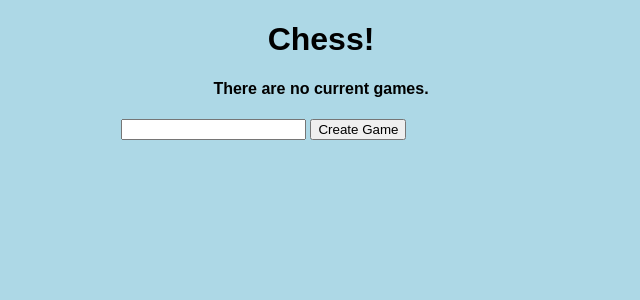
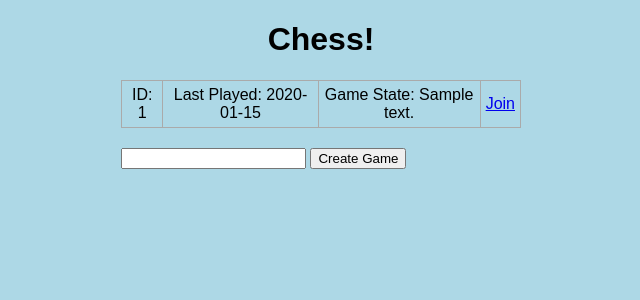
Before and after one commit to WaterKat/server-chess-backend, a Flask app: page / in a window 1280 px wide. Shown: the top 300 px of the page, without its empty margins (319-959 px from the left). Run offline with Flask 3, Linux system fonts and the light colour scheme; tables that the repository leaves empty hold one stand-in row (values such as "Sample post").

Commit message:
adding display table for games

```diff
--- a/app.py
+++ b/app.py
@@ -1,4 +1,4 @@
-from flask import Flask, request, render_template
+from flask import Flask, request, render_template, redirect
 from flask_sqlalchemy import SQLAlchemy
 from datetime import datetime
 
@@ -8,15 +8,35 @@ db = SQLAlchemy(app)
 
 class Game(db.Model):
   id = db.Column(db.Integer, primary_key=True)
+  black_id=db.Column(db.String(200), nullable=False, default='black')
+  white_id=db.Column(db.String(200), nullable=False, default='white')
   content = db.Column(db.String(200), nullable=False, default='rnbqkbnr/pppppppp/8/8/8/8/PPPPPPPP/RNBQKBNR')
+  last_play_date = db.Column(db.DateTime, default=datetime.utcnow)
   date_created = db.Column(db.DateTime, default=datetime.utcnow)
 
 with app.app_context():
   db.create_all()
 
+@app.route('/game', methods=['POST'])
+def create_game():
+  new_game = Game()
+  #new_game.black_id = random()
+  #new_game.white_id = random()
+
+  try:
+    db.session.add(new_game)
+    db.session.commit()
+
+  except:
+    return 'Something went wrong creating your game.'
+
+  return redirect(f"/game/{new_game.white_id}")
+
+
 @app.route('/', methods=['GET'])
 def index():
-  return render_template('index.html')
+  active_games = Game.query.order_by(Game.last_play_date).all()
+  return render_template('index.html', active_games=active_games)
 
 if __name__ == "__main__":
   app.run(debug=True)
--- a/templates/index.html
+++ b/templates/index.html
@@ -8,14 +8,14 @@
 
 <div class="content">
   <h1 style="text-align: center">Chess!</h1>
-  {% if games | length < 1 %}
+  {% if active_games | length < 1 %}
     <h4 style="text-align: center">There are no current games.</h4>
   {% else %}
     <table>
       {% for game in active_games %}
       <tr>
         <td>ID: {{ game.id }}</td>
-        <td>Last Played: {{ game.last_played.date() }}</td>
+        <td>Last Played: {{ game.last_play_date.date() }}</td>
         <td>Game State: {{ game.content }}</td>
         <td>
           <a href="/game/{{game.id}}">Join</a>
@@ -25,7 +25,7 @@
     </table>
   {% endif %}
   <div class="form">
-    <form action="/" method="POST">
+    <form action="/game" method="POST">
       <input type="text" name="username" id="username">
       <input type="submit" value="Create Game">
     </form>
```
